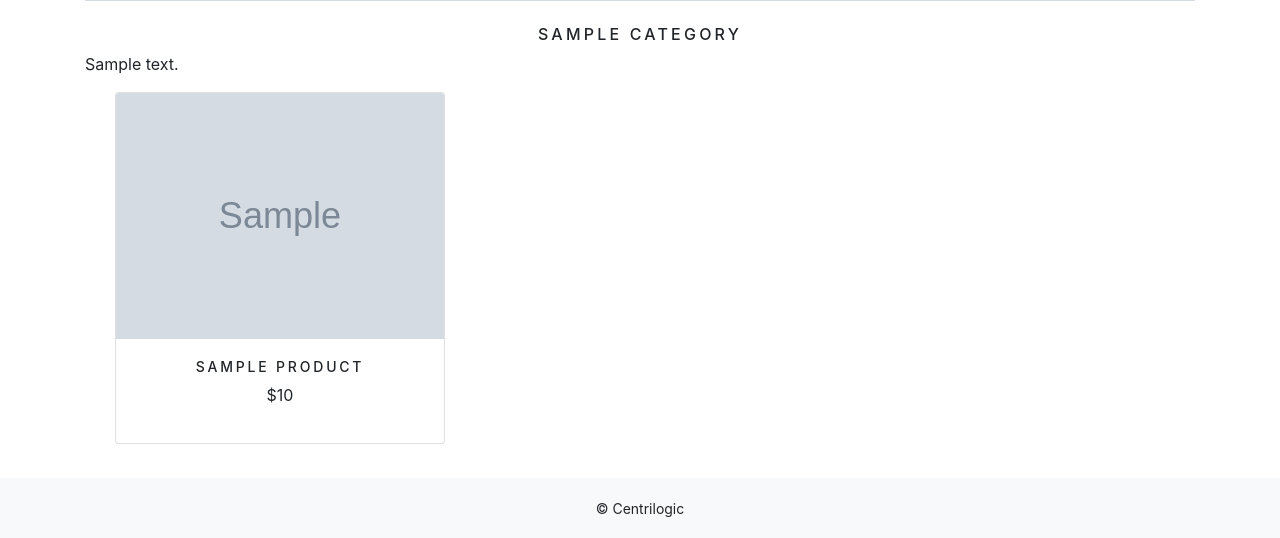
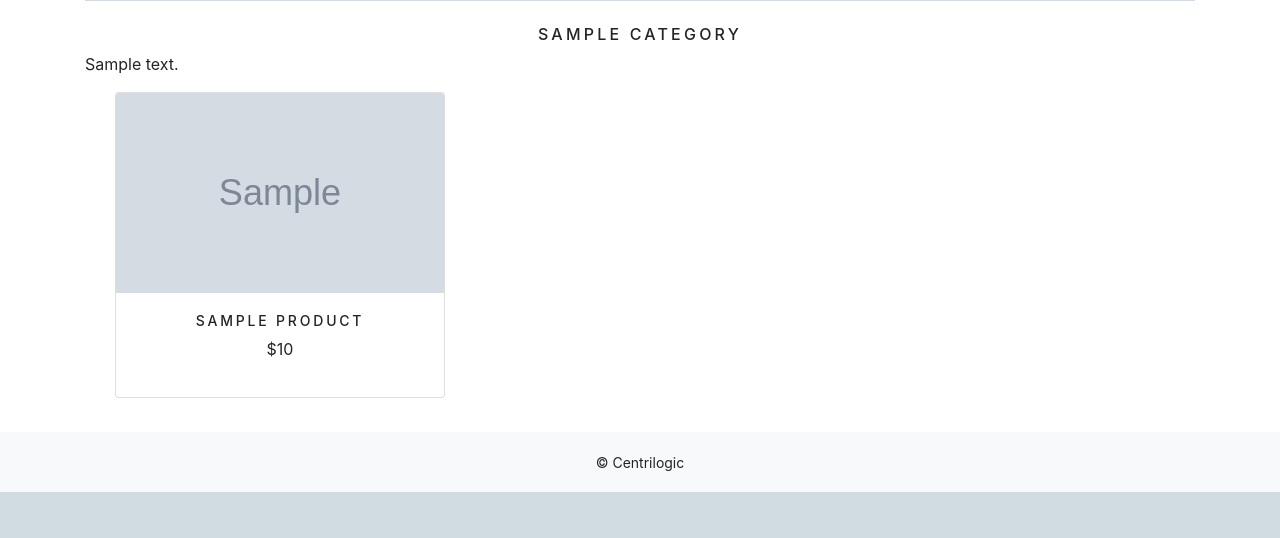
Before and after one commit to ShabariRepo/django_shop, a Django app: template shop/templates/shop/category.html in a window 1280 px wide. Shown: the part 997-1535 px from the top of the page. After the commit the page ends 1489 px from the top, so only its background shows below. Run offline with Django 3.2, Linux system fonts and the light colour scheme; the template is opened without the code that fills it: most values are stand-ins (such as "Sample title", 1, 10 or a date in 2020); grey boxes marked "Sample" are stand-in pictures; some libraries are stand-ins or nearby versions.

Commit message:
- add even height to product card images

```diff
--- a/shop/templates/shop/category.html
+++ b/shop/templates/shop/category.html
@@ -46,7 +46,7 @@
             {% for product in products.object_list %}
                 <div class="my_bottom_margin col-9 col-sm-12 col-md-4 col-md-12 col-lg-4">
                     <div class="card text-center" style="min-width: 18rem;">
-                        <a href="{{ product.get_url }}"><img class="card-img-top my_image" src="{{ product.image.url }}" alt ="{{ product.name }}"></a>
+                        <a href="{{ product.get_url }}"><img class="card-img-top my_image" style="height: 200px" src="{{ product.image.url }}" alt ="{{ product.name }}"></a>
                         <div class="card-body">
                             <h4>{{ product.name }}</h4>
                             <p>${{ product.price }}</p>
--- a/static/css/custom.css
+++ b/static/css/custom.css
@@ -117,7 +117,7 @@ body {
 
 .custom_image {
     width: 100px;
-    height: 100px;
+    max-height: 100px;
 }
 
 .custom_a {
```
Also changed, not shown: 1 other file.
